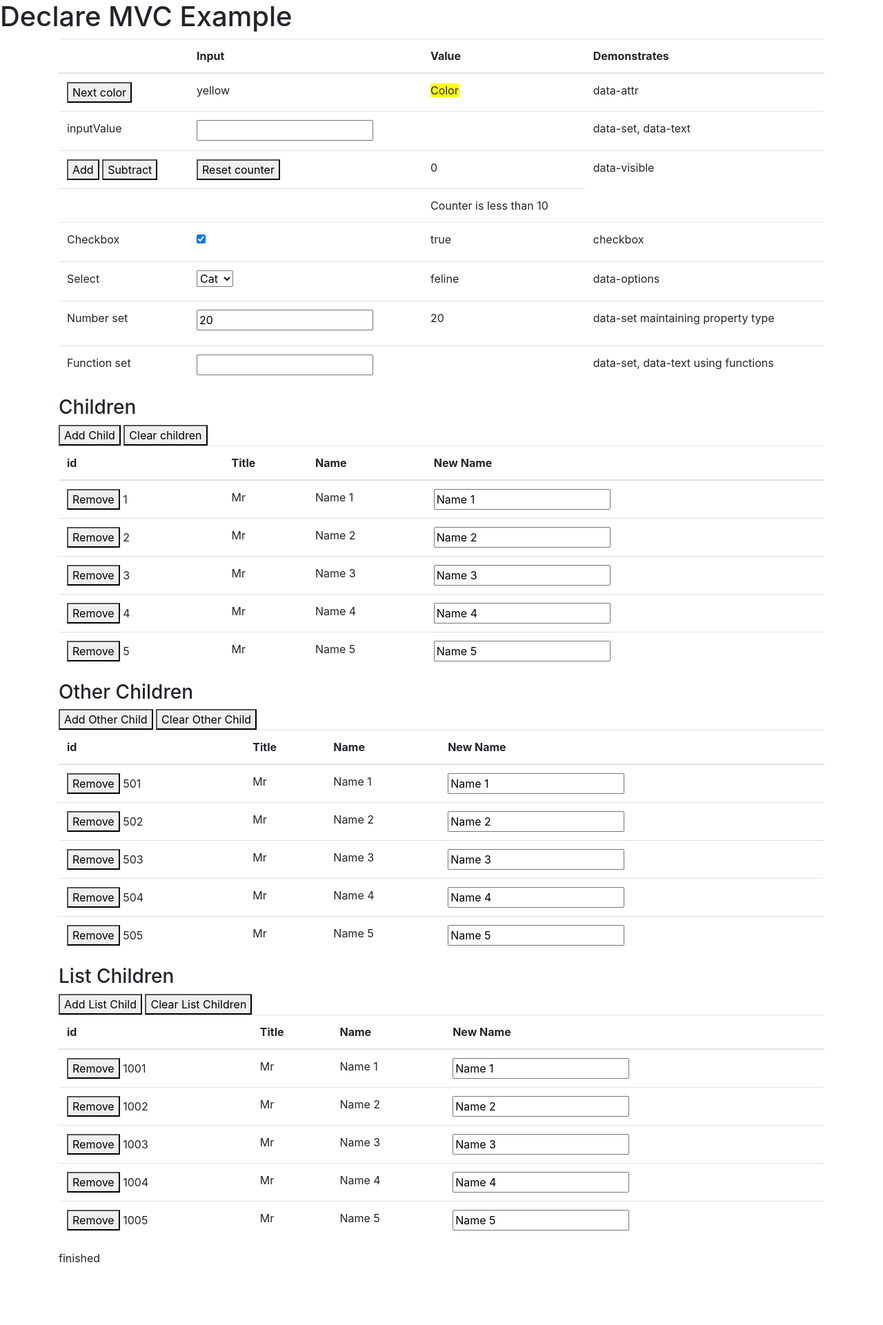
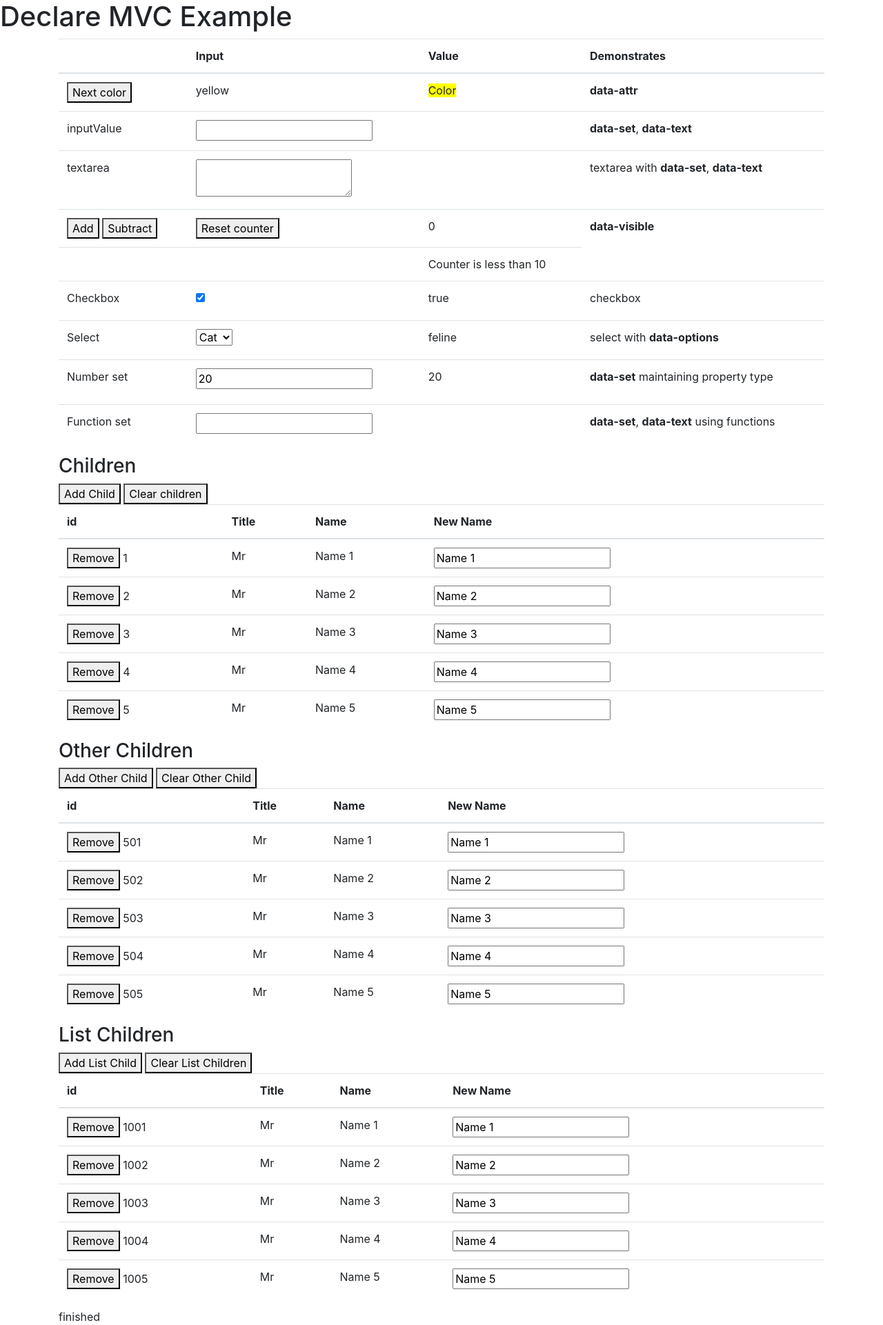
Before and after one commit to Martlark/DeclareMVC, a Flask app: page / in a window 1280 px wide. Shown: the top 1921 px of the page at 69% size. Before the commit the page ends 1830 px from the top, so only its background shows below. Run offline with Flask 2, Linux system fonts and the light colour scheme; some libraries are stand-ins or nearby versions.

Commit message:
Fix issue with new lines in m.  Add textarea testing.

```diff
--- a/example_python/static/declare_mvc.js
+++ b/example_python/static/declare_mvc.js
@@ -47,11 +47,11 @@ class DeclareMVC {
 
     _evalError(thing, _context) {
         try {
-            return eval(thing);
+            return eval(thing.replace(/\n/g, "\\n"));
         } catch (e) {
             console.error(e, thing);
         }
-        return null;
+        return '';
     }
 
     _dataGetContext(el, m) {
@@ -151,7 +151,11 @@ class DeclareMVC {
     _dataText() {
         $("[data-text]", this._parentSelector).each((index, el) => {
             const [_context, m] = this._dataGetContext(el, $(el).data('text'));
-            let text = this._evalError(m, _context).toString();
+            let text = this._evalError(m, _context);
+            if(typeof text == "undefined")
+                text = '';
+            else
+                text = text.toString();
             const el_text = $(el).text();
             if (text !== el_text) {
                 $(el).text(text);
@@ -203,7 +207,7 @@ class DeclareMVC {
         const set = (el) => {
             const [_context, m] = this._dataGetContext(el, $(el).data('set'));
             let v = $(el).val() || '';
-            v = v.replace(/"/g, '\\"');
+            v = v.replace(/["\\]/g, '');
             let setter = `${m}="${v}"`;
             const tagName = $(el)[0].tagName;
             const tagType = $(el)[0].type;
--- a/example_python/static/index.js
+++ b/example_python/static/index.js
@@ -26,6 +26,7 @@ class ViewModel extends DeclareMVC {
         this.counter = 0;
         this.num = 20;
         this.inputValue = '';
+        this.text_area = '';
         this.checkboxValue = false;
         this.select_value = 'feline';
         this.funcValue = '';
--- a/example_python/templates/index.html
+++ b/example_python/templates/index.html
@@ -35,13 +35,19 @@
             </td>
             <td><span data-text="viewModel.titleColors[viewModel.titleAttrIndex]"></span></td>
             <td><span data-attr="titleAttributes" id="title">Color</span></td>
-            <td>data-attr</td>
+            <td><b>data-attr</b></td>
         </tr>
         <tr>
             <td><label for="input_input">inputValue</label></td>
             <td><input data-set="inputValue" value="" id="input_input"></td>
             <td><span data-text="inputValue" id="inputValue"></span></td>
-            <td>data-set, data-text</td>
+            <td><b>data-set</b>, <b>data-text</b></td>
+        </tr>
+        <tr>
+            <td><label for="textarea">textarea</label></td>
+            <td><textarea data-set="textarea_value" id="textarea"></textarea></td>
+            <td><span data-text="textarea_value" id="textarea_value"></span></td>
+            <td>textarea with <b>data-set</b>, <b>data-text</b></td>
         </tr>
         <tr>
             <td>
@@ -52,7 +58,7 @@
                 <button data-click="viewModel.counter=0" id="counter_reset_button">Reset counter</button>
             </td>
             <td><span data-text="counter" id="counter"></span></td>
-            <td>data-visible</td>
+            <td><b>data-visible</b></td>
         </tr>
         <tr>
             <td></td>
@@ -74,21 +80,21 @@
             <td><select id="select" data-set="select_value" data-options="animals">
             </select></td>
             <td><span data-text="select_value" id="select_value"></span></td>
-            <td>data-options</td>
+            <td>select with <b>data-options</b></td>
 
         </tr>
         <tr>
             <td><label for="num_input">Number set</label></td>
             <td><input type="number" data-set="num" id="num_input"></td>
             <td><p data-text="num" id="num_value"></p></td>
-            <td>data-set maintaining property type</td>
+            <td><b>data-set</b> maintaining property type</td>
 
         </tr>
         <tr>
             <td><label for="function_input">Function set</label></td>
             <td><input data-set="func" id="function_input"></td>
             <td><p data-text="func()" id="function_value"></p></td>
-            <td>data-set, data-text using functions</td>
+            <td><b>data-set</b>, <b>data-text</b> using functions</td>
 
         </tr>
         </tbody>
```
Also changed, not shown: test.py (+8 -0 lines).
